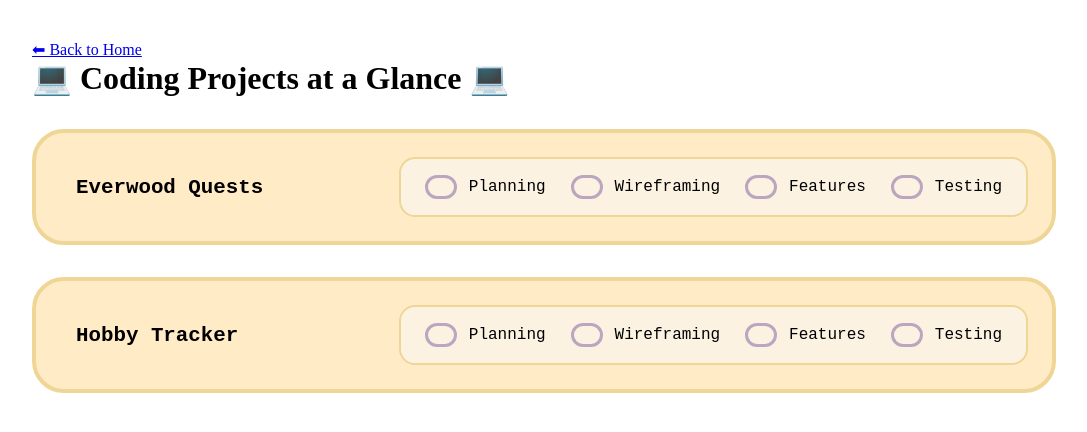
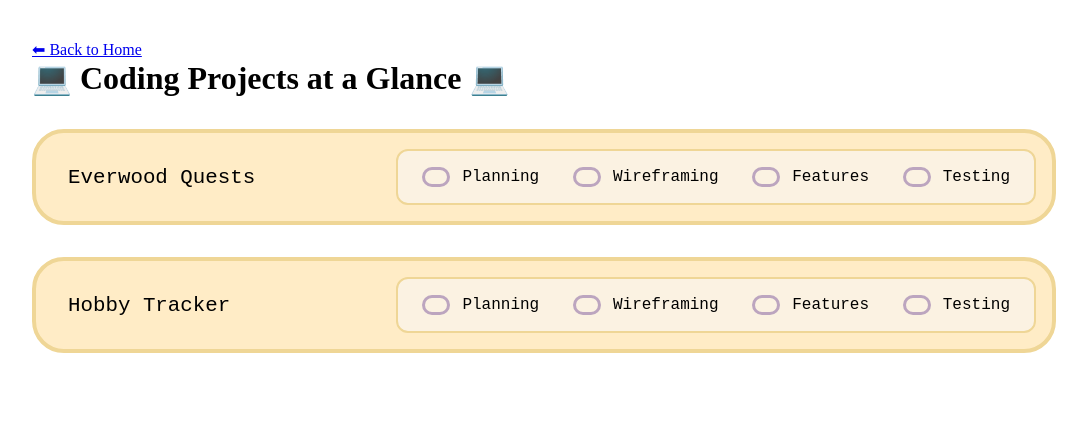
Before and after one commit to maishamir/hobby-tracker, a React (Vite) app: page /coding in a window 1280 px wide. Shown: the top 432 px of the page, without its empty margins (96-1183 px from the left). Built offline with nearby package versions, Linux system fonts and the light colour scheme.

Commit message:
tweaking chunky UI-feel

```diff
--- a/src/pages/Coding/Coding.scss
+++ b/src/pages/Coding/Coding.scss
@@ -9,7 +9,7 @@
 
 .projectCard {
   background: #ffecc6;
-  padding: 1.5rem;
+  padding: 1rem;
   display: flex;
   justify-content: space-between;
   align-items: center;
@@ -18,7 +18,7 @@
   border-radius: 2rem;
 
   &__name {
-    font-weight: bold;
+    font-weight: 400;
     font-size: 1.3rem;
     font-family: monospace;
     margin-left: 1rem;
@@ -27,7 +27,7 @@
 
 .milestones {
   border: 2px solid #efd696;
-  border-radius: 1rem;
+  border-radius: 0.75rem;
   background: #fbf2e2;
   padding: 1rem  1.5rem;
   width: 65%;
@@ -38,8 +38,8 @@
 
   &__checkbox {
     appearance: none;
-    height: 1.5rem;
-    width: 2rem;
+    height: 1.25rem;
+    width: 1.75rem;
     border: 3px solid #bca5bf;
     border-radius: 2rem;
     background-color: transparent;
@@ -55,8 +55,8 @@
       top: 50%;
       left: 50%;
       transform: translate(-50%, -50%) scale(0);
-      height: 0.7rem;
-      width: 1.1rem;
+      height: 0.6rem;
+      width: 0.95rem;
       border-radius: 1.8rem;
       transition: all 0.15s ease-in-out;
     }
```
